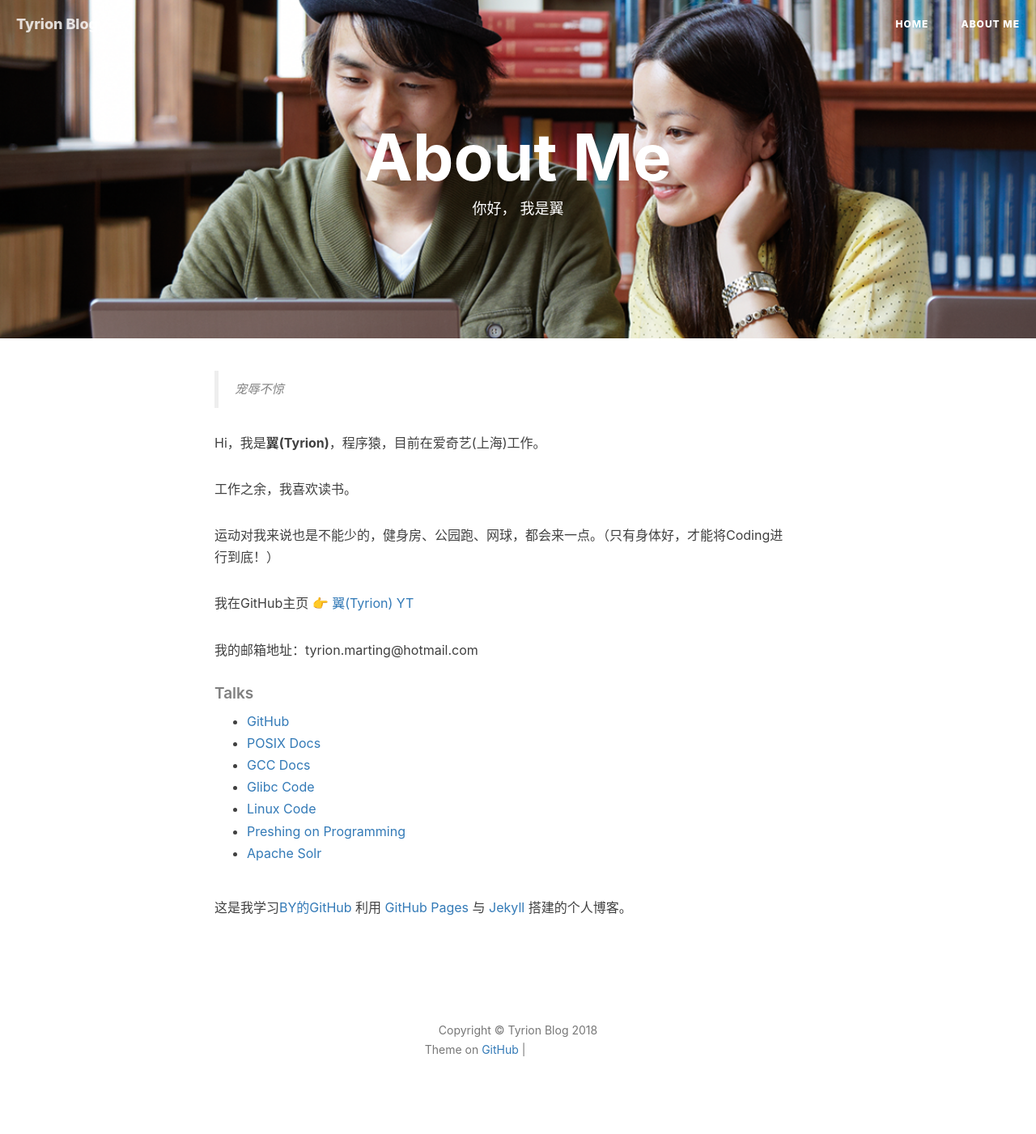
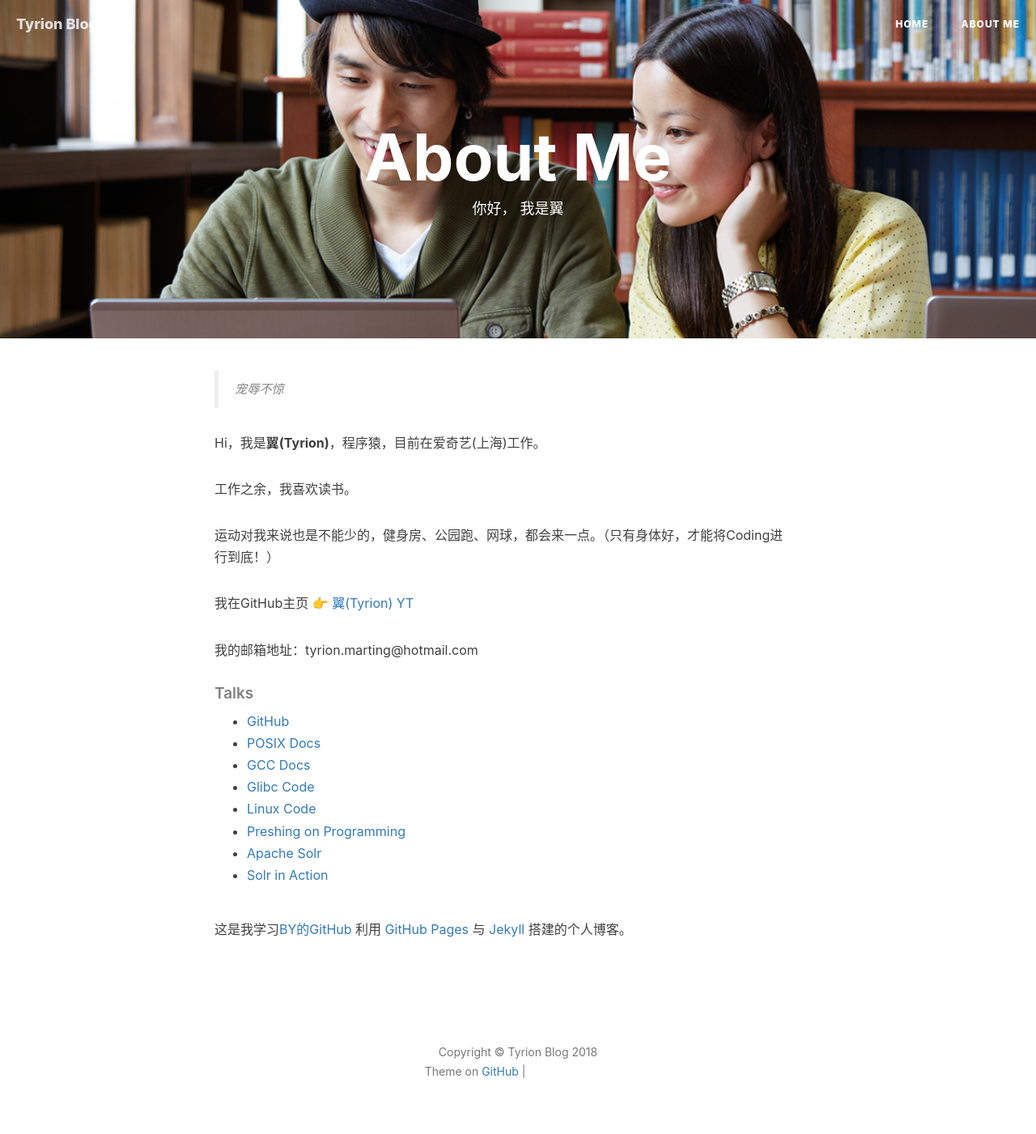
Before and after one commit to ttyrion/ttyrion.github.io, a Jekyll site: the page built from about.html, in a window 1280 px wide. Shown: the whole page at 81% size. Built offline with Jekyll 4.4.1, drawn with Linux system fonts in a browser that asks for light colours; nearby versions of some CDN libraries; comment, search, counter and statistics services are not loaded; before the commit the page ends 1374 px from its top, so only the background shows below that; grey boxes are pictures that could not be loaded.

Commit message:
solr in action

```diff
--- a/about.html
+++ b/about.html
@@ -32,6 +32,7 @@ header-img: "image/bg.jpg"
         <li><a href="https://elixir.bootlin.com/linux/latest/source">Linux Code</a></li>
         <li><a href="http://preshing.com/archives/">Preshing on Programming</a></li>
         <li><a href="https://lucene.apache.org/solr/guide/7_0/about-this-guide.html">Apache Solr</a></li>
+        <li><a href="https://www.manning.com/books/solr-in-action">Solr in Action</a></li>
     </ul>
 
     <p>这是我学习<a href="https://github.com/qiubaiying/qiubaiying.github.io">BY的GitHub</a> 利用 <a href="https://pages.github.com/">GitHub Pages</a> 与 <a href="http://jekyll.com.cn/">Jekyll</a> 搭建的个人博客。</p>
```
